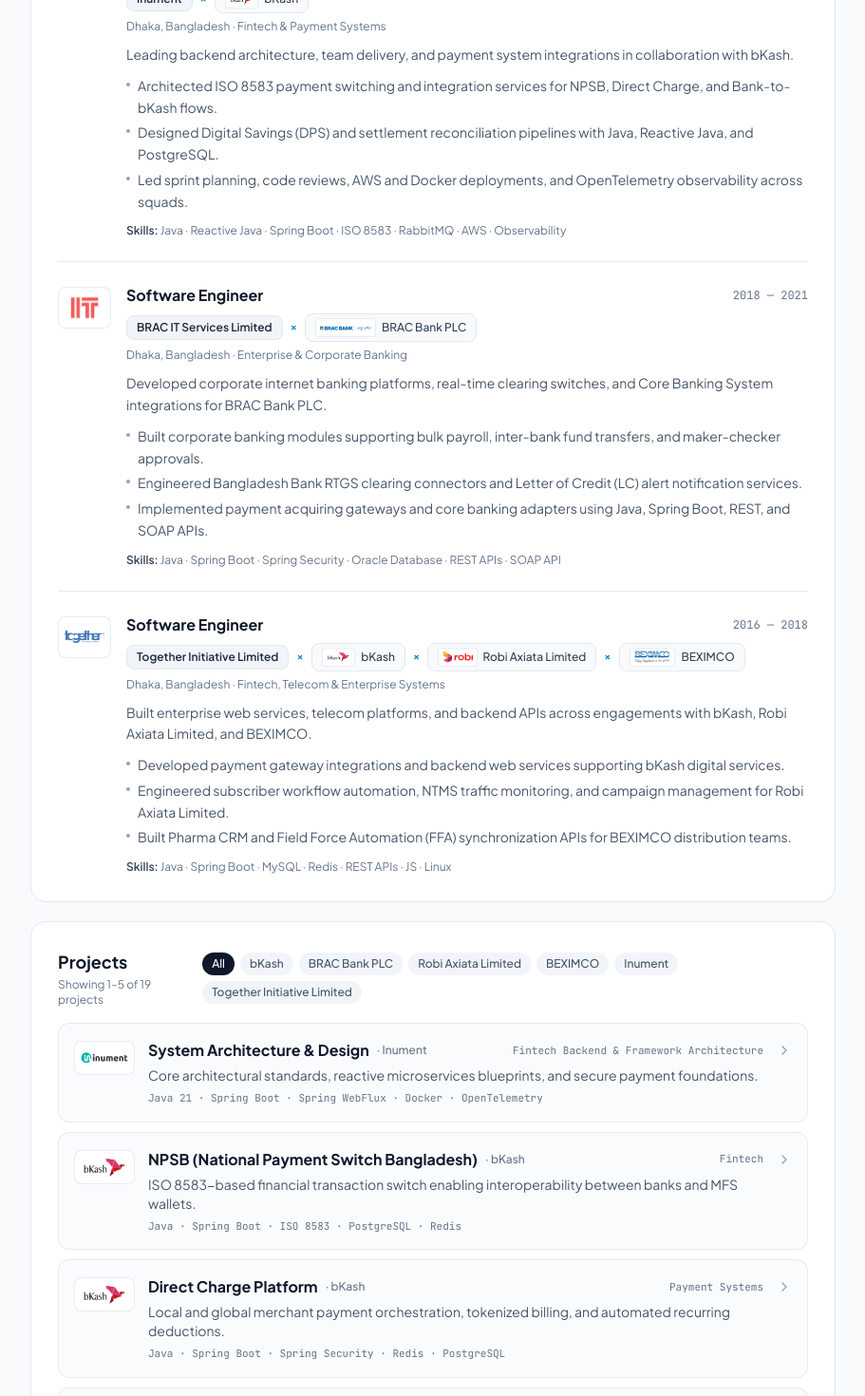
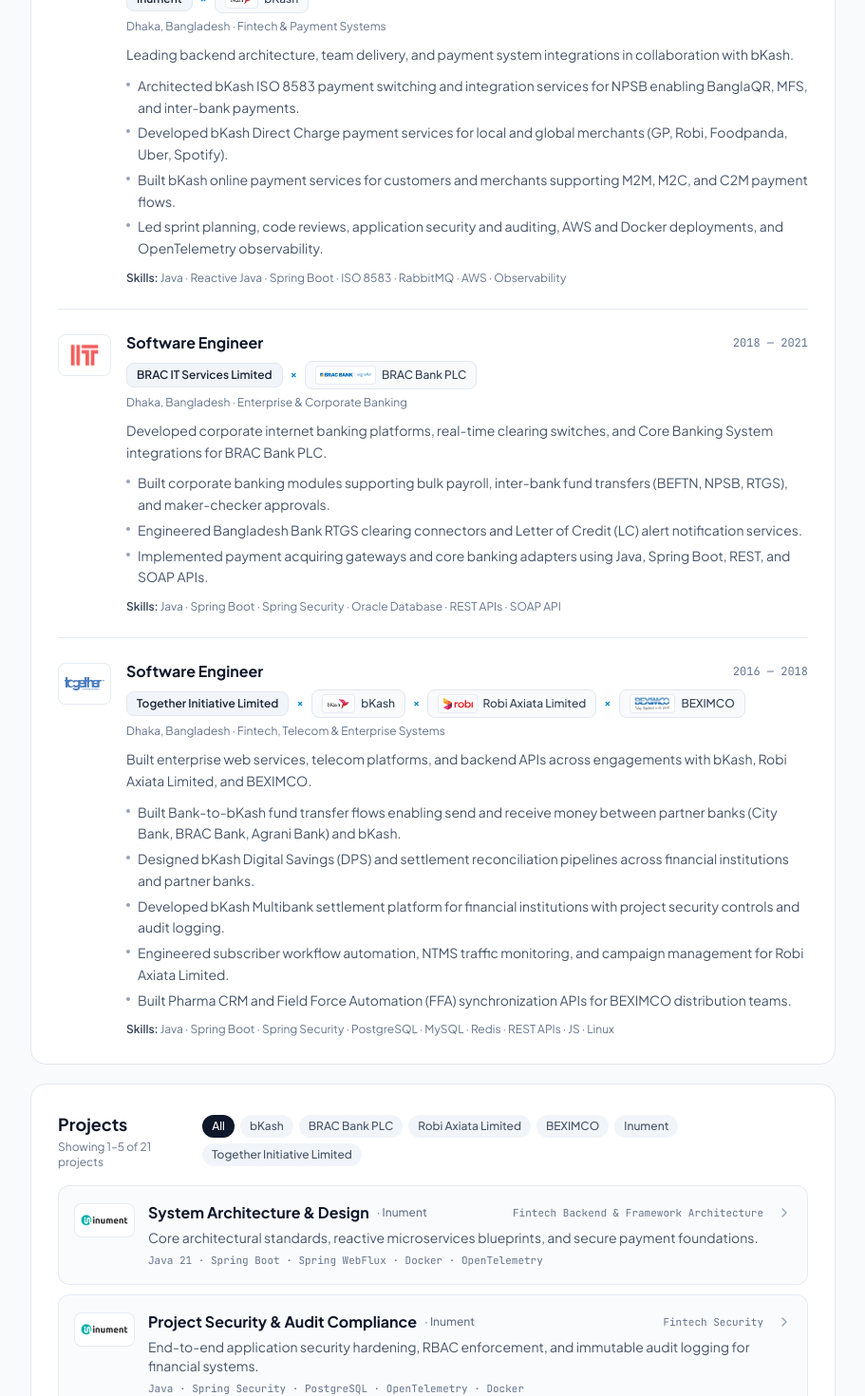
Before and after one commit to avijit-bairagi/avijit-bairagi, a Vue app: page /portfolio in a window 1280 px wide. Shown: the part 560-2030 px from the top of the page at 95% size, without its empty margins (184-1095 px from the left). Built offline with nearby package versions, Linux system fonts and the light colour scheme.

Commit message:
feat: update professional experience and projects
Refine bKash experience contributions and add new security auditing project details to showcase fintech compliance expertise.

```diff
--- a/src/data/experience.ts
+++ b/src/data/experience.ts
@@ -35,9 +35,10 @@ export const experiences: ExperienceItem[] = [
     domain: 'Fintech & Payment Systems',
     summary: 'Leading backend architecture, team delivery, and payment system integrations in collaboration with bKash.',
     contributions: [
-      'Architected ISO 8583 payment switching and integration services for NPSB, Direct Charge, and Bank-to-bKash flows.',
-      'Designed Digital Savings (DPS) and settlement reconciliation pipelines with Java, Reactive Java, and PostgreSQL.',
-      'Led sprint planning, code reviews, AWS and Docker deployments, and OpenTelemetry observability across squads.'
+      'Architected bKash ISO 8583 payment switching and integration services for NPSB enabling BanglaQR, MFS, and inter-bank payments.',
+      'Developed bKash Direct Charge payment services for local and global merchants (GP, Robi, Foodpanda, Uber, Spotify).',
+      'Built bKash online payment services for customers and merchants supporting M2M, M2C, and C2M payment flows.',
+      'Led sprint planning, code reviews, application security and auditing, AWS and Docker deployments, and OpenTelemetry observability.'
     ],
     technologies: ['Java', 'Reactive Java', 'Spring Boot', 'ISO 8583', 'RabbitMQ', 'AWS', 'Observability'],
     achievements: [
@@ -58,7 +59,7 @@ export const experiences: ExperienceItem[] = [
     domain: 'Enterprise & Corporate Banking',
     summary: 'Developed corporate internet banking platforms, real-time clearing switches, and Core Banking System integrations for BRAC Bank PLC.',
     contributions: [
-      'Built corporate banking modules supporting bulk payroll, inter-bank fund transfers, and maker-checker approvals.',
+      'Built corporate banking modules supporting bulk payroll, inter-bank fund transfers (BEFTN, NPSB, RTGS), and maker-checker approvals.',
       'Engineered Bangladesh Bank RTGS clearing connectors and Letter of Credit (LC) alert notification services.',
       'Implemented payment acquiring gateways and core banking adapters using Java, Spring Boot, REST, and SOAP APIs.'
     ],
@@ -85,10 +86,12 @@ export const experiences: ExperienceItem[] = [
     domain: 'Fintech, Telecom & Enterprise Systems',
     summary: 'Built enterprise web services, telecom platforms, and backend APIs across engagements with bKash, Robi Axiata Limited, and BEXIMCO.',
     contributions: [
-      'Developed payment gateway integrations and backend web services supporting bKash digital services.',
+      'Built Bank-to-bKash fund transfer flows enabling send and receive money between partner banks (City Bank, BRAC Bank, Agrani Bank) and bKash.',
+      'Designed bKash Digital Savings (DPS) and settlement reconciliation pipelines across financial institutions and partner banks.',
+      'Developed bKash Multibank settlement platform for financial institutions with project security controls and audit logging.',
       'Engineered subscriber workflow automation, NTMS traffic monitoring, and campaign management for Robi Axiata Limited.',
       'Built Pharma CRM and Field Force Automation (FFA) synchronization APIs for BEXIMCO distribution teams.'
     ],
-    technologies: ['Java', 'Spring Boot', 'MySQL', 'Redis', 'REST APIs', 'JS', 'Linux']
+    technologies: ['Java', 'Spring Boot', 'Spring Security', 'PostgreSQL', 'MySQL', 'Redis', 'REST APIs', 'JS', 'Linux']
   }
 ]
--- a/src/data/projects.ts
+++ b/src/data/projects.ts
@@ -49,6 +49,29 @@ export const projects: ProjectItem[] = [
     verifiedOutcomes: [
       'Standardized microservices architecture accelerating deployment velocity across client deliverables.',
       'Maintained 100% adherence to financial security and cryptographic logging practices.'
+    ]
+  },
+  {
+    id: 'inument-security-auditing',
+    title: 'Project Security & Audit Compliance',
+    organizationId: 'inument',
+    organizationName: 'Inument',
+    organizationRelationship: 'Employer (Direct Employment)',
+    domain: 'Fintech Security · Access Control & Auditing',
+    categories: ['enterprise', 'fintech'],
+    shortDescription: 'End-to-end application security hardening, RBAC enforcement, and immutable audit logging for financial systems.',
+    fullDescription: 'Cross-cutting security and compliance framework implementing defense-in-depth API protection, fine-grained role-based access control, cryptographic payload integrity, and tamper-evident audit trails across fintech services.',
+    businessContext: 'Regulated financial platforms require strict access governance, sensitive data masking, and verifiable audit trails for internal and external compliance reviews.',
+    contributions: [
+      'Implemented fine-grained RBAC, OAuth2/JWT enforcement, and mutual TLS (mTLS) across core financial APIs.',
+      'Engineered immutable audit trail pipelines capturing user actions, approval chains, and settlement state transitions.',
+      'Built PII masking, sensitive field encryption, and automated vulnerability/code-security checks in CI/CD.'
+    ],
+    technologies: ['Java', 'Spring Security', 'PostgreSQL', 'OpenTelemetry', 'Docker', 'AWS'],
+    featured: true,
+    verifiedOutcomes: [
+      'Enforced consistent authentication, authorization, and auditability across multi-institution financial integrations.',
+      'Streamlined regulatory audit readiness with searchable, tamper-evident activity logs.'
     ]
   },
 
@@ -191,6 +214,29 @@ export const projects: ProjectItem[] = [
       'Eliminated manual calculation discrepancies across multi-party merchant settlements.'
     ]
   },
+  {
+    id: 'bkash-multibank-settlement',
+    title: 'bKash Multibank Settlement (Financial Institutions)',
+    organizationId: 'bkash',
+    organizationName: 'bKash',
+    organizationRelationship: 'Project Contribution',
+    domain: 'Fintech · Multi-Bank Institutional Settlement',
+    categories: ['fintech', 'banking', 'payment'],
+    shortDescription: 'Multi-bank settlement and clearing platform connecting bKash with partner banks and financial institutions.',
+    fullDescription: 'Institutional settlement platform orchestrating multi-bank clearing, fund position reporting, automated fee allocation, and secure maker-checker disbursement across partner commercial banks and financial institutions.',
+    businessContext: 'Coordinating daily liquidity and settlement positions across multiple partner banks and financial institutions requires deterministic ledger consistency, strict access security, and complete auditability.',
+    contributions: [
+      'Engineered multi-bank settlement workflows routing institutional clearing files and automated payout instructions across partner financial institutions.',
+      'Implemented maker-checker approval controls, role-based access security, and encrypted host-to-host settlement channels.',
+      'Built comprehensive transaction audit logs and discrepancy reconciliation reports for banking compliance teams.'
+    ],
+    technologies: ['Java', 'Spring Boot', 'Spring Security', 'PostgreSQL', 'REST APIs', 'Linux'],
+    featured: true,
+    verifiedOutcomes: [
+      'Unified multi-bank settlement operations across partner banks and financial institutions on a single auditable workflow.',
+      'Strengthened settlement governance with strict authorization controls and end-to-end audit trails.'
+    ]
+  },
 
   // --- BRAC BANK (Project Contributions) ---
   {
@@ -201,12 +247,12 @@ export const projects: ProjectItem[] = [
     organizationRelationship: 'Project Contribution',
     domain: 'Commercial Banking · Institutional Portal',
     categories: ['banking', 'enterprise'],
-    shortDescription: 'Enterprise banking portal facilitating bulk payroll, multi-tier approvals, and treasury operations.',
-    fullDescription: 'Comprehensive corporate internet banking suite facilitating high-value treasury operations, bulk payroll disbursement, maker-checker authorization matrices, and enterprise accounting exports.',
-    businessContext: 'Corporate institutional clients require multi-level approval hierarchies, multi-currency ledger routing, and integration with core banking systems.',
+    shortDescription: 'Enterprise banking portal facilitating bulk payroll, BEFTN/NPSB/RTGS inter-bank transfers, multi-tier approvals, and treasury operations.',
+    fullDescription: 'Comprehensive corporate internet banking suite facilitating high-value treasury operations, BEFTN/NPSB/RTGS inter-bank fund transfers, bulk payroll disbursement, maker-checker authorization matrices, and enterprise accounting exports.',
+    businessContext: 'Corporate institutional clients require multi-level approval hierarchies, inter-bank clearing (BEFTN, NPSB, RTGS), and seamless integration with core banking systems.',
     contributions: [
       'Designed fine-grained role-based access control (RBAC) and configurable maker-checker authorization workflows.',
-      'Engineered bulk payroll batch processing parser capable of validating tens of thousands of salary rows.',
+      'Engineered BEFTN, NPSB, and RTGS inter-bank fund transfer modules alongside bulk payroll batch processing for tens of thousands of salary rows.',
       'Built core banking system (CBS) integration adapters connecting legacy proprietary protocols to modern RESTful services.'
     ],
     technologies: ['Java', 'Spring Boot', 'Spring Security', 'Oracle Database', 'REST APIs', 'Jenkins'],
```
